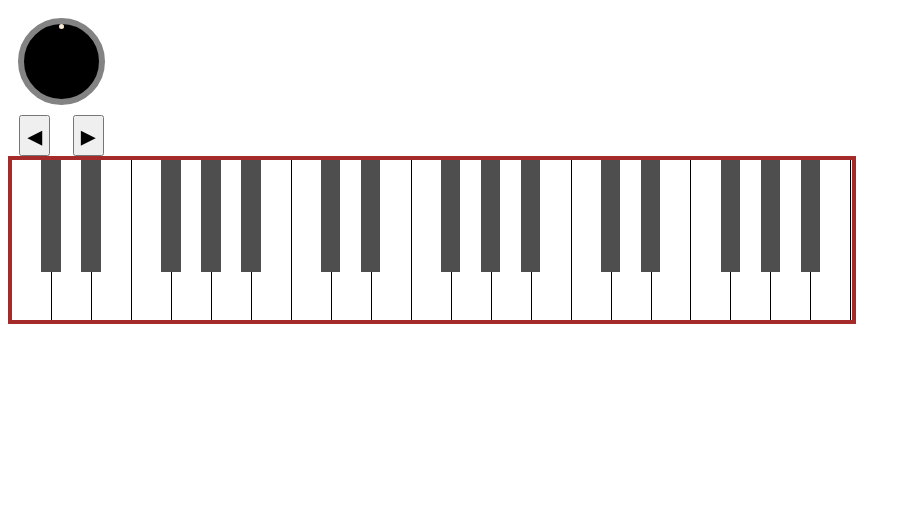
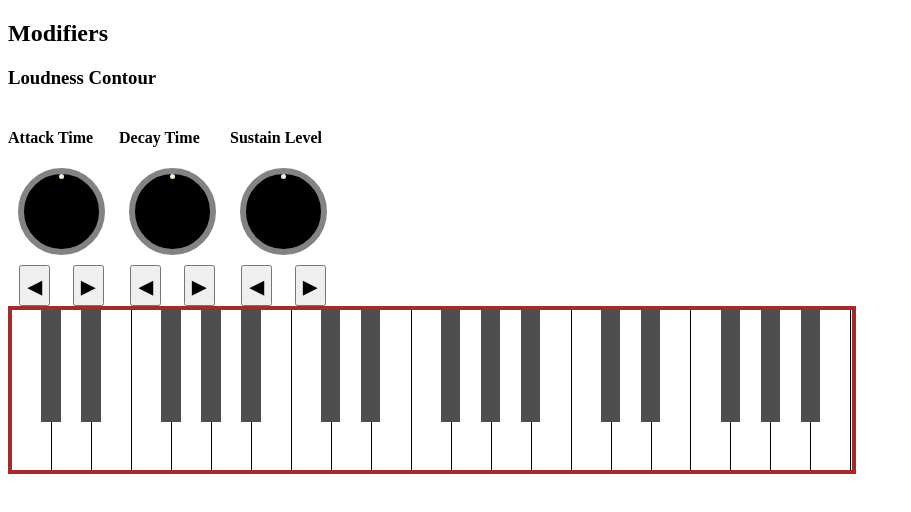
Before and after one commit to KyleTownsend74/MiniSynth, a plain HTML site: page index.html in a window 1280 px wide. Shown: the whole page, without its empty margins (0-911 px from the left). Drawn offline with nearby package versions, Linux system fonts and the light colour scheme.

Commit message:
Add amplitude modifier section in HTML

```diff
--- a/index.html
+++ b/index.html
@@ -11,7 +11,12 @@
 </head>
 <body ondragstart="return false;">
 
-    <div class="knob">
+    <section id="modifiers">
+        <h2>Modifiers</h2>
+        <section id="loudness-contour">
+            <h3>Loudness Contour</h3>
+            <div class="knob" id="amp-attack">
+                <h4>Attack Time</h4>
                 <div class="knob-graphics">
                     <div></div>
                 </div>
@@ -20,6 +25,30 @@
                     <button class="knob-button button-up">&rtrif;</button>
                 </div>
             </div>
+
+            <div class="knob" id="amp-decay">
+                <h4>Decay Time</h4>
+                <div class="knob-graphics">
+                    <div></div>
+                </div>
+                <div class="knob-button-container">
+                    <button class="knob-button button-down">&ltrif;</button>
+                    <button class="knob-button button-up">&rtrif;</button>
+                </div>
+            </div>
+
+            <div class="knob" id="amp-sustain">
+                <h4>Sustain Level</h4>
+                <div class="knob-graphics">
+                    <div></div>
+                </div>
+                <div class="knob-button-container">
+                    <button class="knob-button button-down">&ltrif;</button>
+                    <button class="knob-button button-up">&rtrif;</button>
+                </div>
+            </div>
+        </section>
+    </section>
 
     <div class="container" id="keyboard">
         <div class="note natural" data-note="C3">
```
Lines whose indentation alone changed are shown as unchanged.
